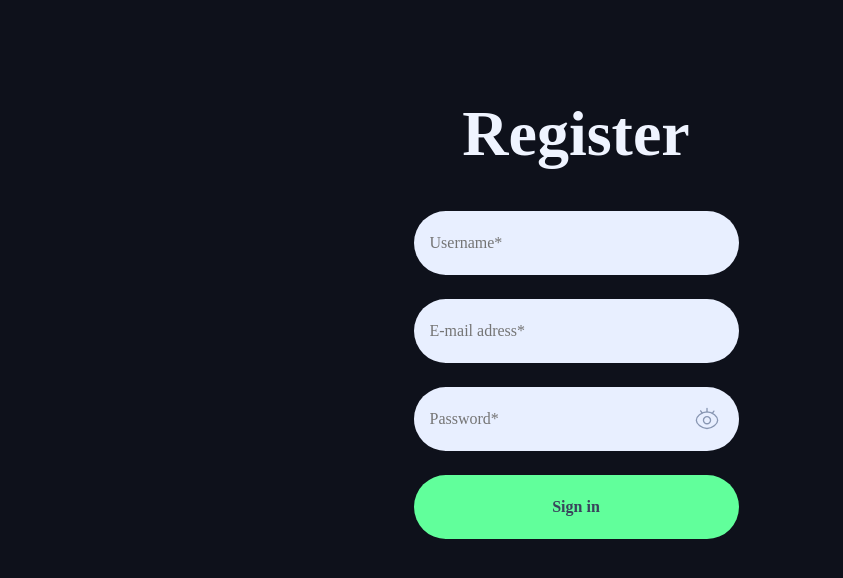
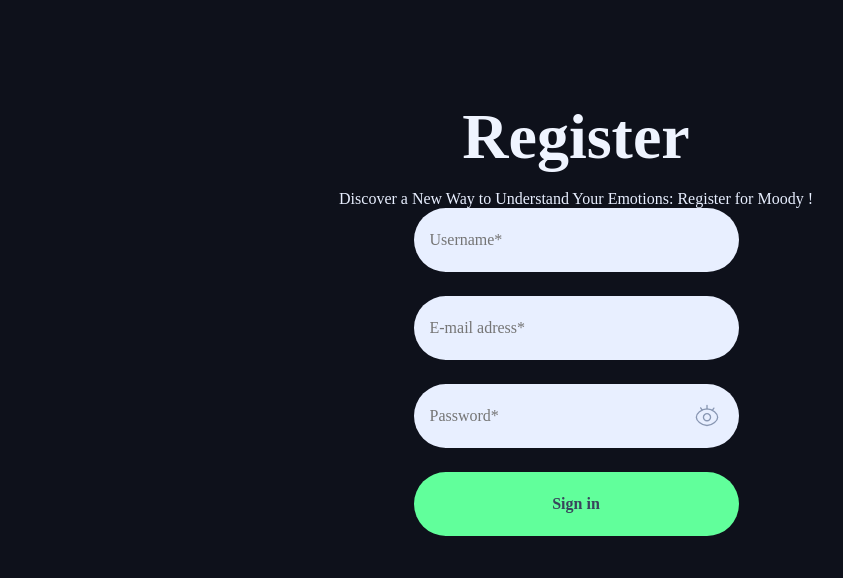
Before and after one commit to Hyzla/Moody, a website: page register.html in a window 1280 px wide. Shown: the part 82-660 px from the top of the page, without its empty margins (64-907 px from the left). Drawn offline with Linux system fonts and the light colour scheme.

Commit message:
remove the h1s from the form

```diff
--- a/register.html
+++ b/register.html
@@ -19,8 +19,9 @@
       <div class="logo">
         <img src="./assets/icons/Logo.svg" alt="Moody logo" />
       </div>
+      <h1 class="form-title register-title">Register</h1>
+      <p class="register-subtitle">Discover a New Way to Understand Your Emotions: Register for Moody !</p>
       <form>
-        <h1 class="form-title">Register</h1>
         <input type="text" placeholder="Username*" />
         <input type="email" placeholder="E-mail adress*" />
         <div class="view-password">
```
Also changed, not shown: login.html (+1 -1 lines).
